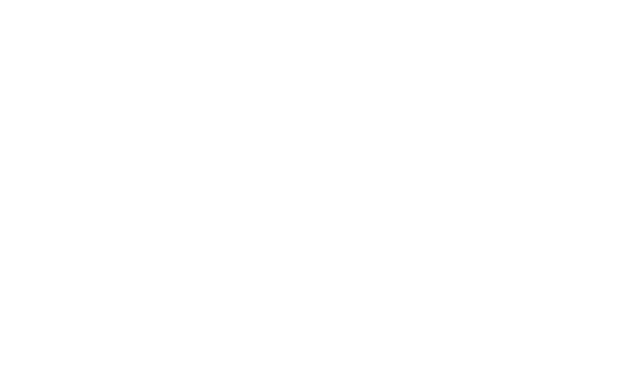
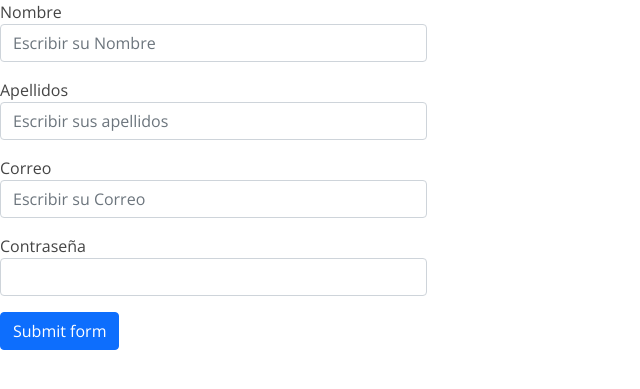
Before and after one commit to winsignares/webtwit, a PHP site: page / in a window 1280 px wide. Before the commit the part shown is empty. Shown: the top 389 px of the page, without its empty margins (0-640 px from the left). Run offline with PHP 8.4, Linux system fonts and the light colour scheme; some libraries are stand-ins or nearby versions.

Commit message:
Cambio 3

```diff
--- /dev/null
+++ b/Backend/Personas/guardar.php
@@ -0,0 +1,4 @@
+<?php
+
+    echo "Hola estos son los datos de la persona";
+?>
--- a/Frontend/Componentes/head.php
+++ b/Frontend/Componentes/head.php
@@ -6,7 +6,7 @@
     <meta content="width=device-width, initial-scale=1.0" name="viewport">
 
     <title>
-        DENTALIVE
+        Web Twit
     </title>
     <meta content="" name="description">
     <meta content="" name="keywords">
--- a/Frontend/index.php
+++ b/Frontend/index.php
@@ -1,7 +1,34 @@
 <?php
     include_once('Componentes/head.php');
 ?>
+<form method="POST" action="../Backend/Personas/guardar.php">
+    <div class="form-row">
+        <div class="col-md-4 mb-3">
+            <label for="validationDefault01">
+                Nombre
+            </label>
+            <input type="text" class="form-control" id="nombre" name="nombre" placeholder="Escribir su Nombre" value=""
+                required>
+        </div>
+        <div class="col-md-4 mb-3">
+            <label for="validationDefault02">Apellidos</label>
+            <input type="text" class="form-control" id="apellidos" name="apellidos" placeholder="Escribir sus apellidos" value=""
+                required>
+        </div>
+        <div class="col-md-4 mb-3">
+            <label for="validationDefault02">Correo</label>
+            <input type="email" class="form-control" id="correo" name="correo" placeholder="Escribir su Correo" value=""
+                required>
+        </div>
+        <div class="col-md-4 mb-3">
+            <label for="validationDefault02">Contraseña</label>
+            <input type="password" class="form-control" id="password" name="password" value=""
+                required>
+        </div>
 
+
+    <button class="btn btn-primary" type="submit">Submit form</button>
+</form>
 <?php
     include_once('Componentes/foot.php');
 ?>
```
